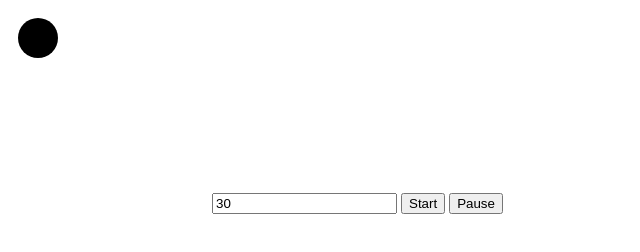
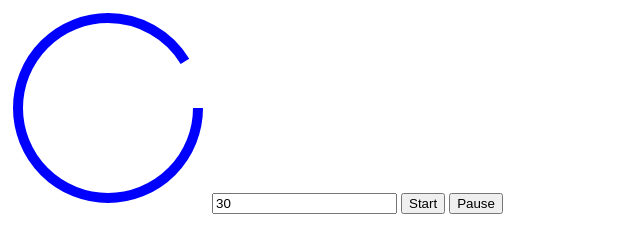
Before and after one commit to BeastRush1231/SSED_The_New_Modern_JavaScript_Bootcamp, a plain HTML site: page index.html in a window 1280 px wide. Shown: the whole page, without its empty margins (0-640 px from the left). Drawn offline with Linux system fonts and the light colour scheme.

Commit message:
1219 MSP-Section20 Drawing Animation Advanced Circle Properties

```diff
--- a/index.html
+++ b/index.html
@@ -8,7 +8,16 @@
 </head>
 <body>
   <svg height="200" width="200">
-    <circle r="20" cx="30" cy="30"></circle>
+    <circle
+      r="90"
+      cx="100"
+      cy="100"
+      fill="transparent"
+      stroke="blue"
+      stroke-width="10"
+      stroke-dasharray="565.5"
+      stroke-dashoffset="50"
+    />
   </svg>
   <input type="text" id="duration" value="30">
   <button id="start">Start</button>
```
